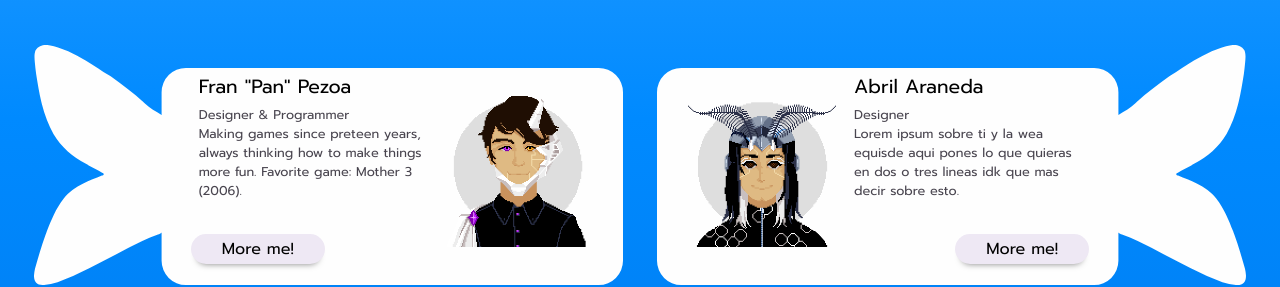
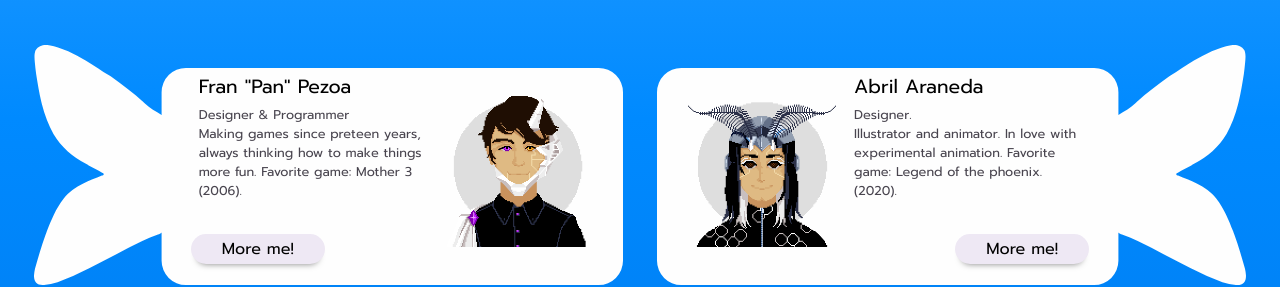
Before and after one commit to matthers3/FishBowl-Team-Site, a React (Create React App) app: page / in a window 1280 px wide. Shown: the part 2440-2727 px from the top of the page. Built offline with nearby package versions, Linux system fonts and the light colour scheme.

Commit message:
📜 Abril

```diff
--- a/src/components/TeamMembers/TeamMembers.jsx
+++ b/src/components/TeamMembers/TeamMembers.jsx
@@ -28,9 +28,9 @@ export default function TeamMembers() {
       },
       {
         name: 'Abril Araneda',
-        role: 'Designer',
-        description: `Lorem ipsum sobre ti y la wea equisde aqui pones lo
-        que quieras en dos o tres lineas idk que mas decir sobre esto.`,
+        role: 'Designer.',
+        description: `Illustrator and animator. In love with experimental animation.
+        Favorite game: Legend of the phoenix. (2020).`,
         img: 'Team_Abril_x4_circle.png'
       },
     ]
```
